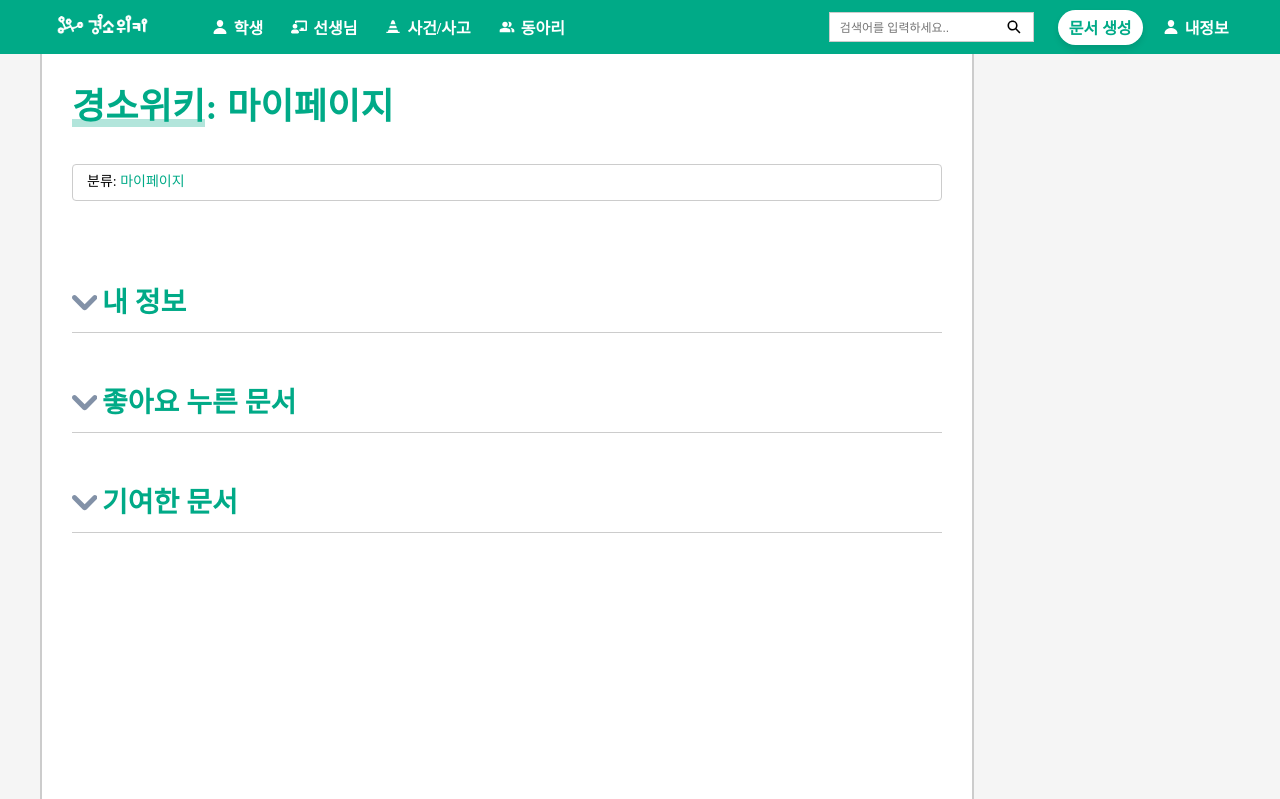
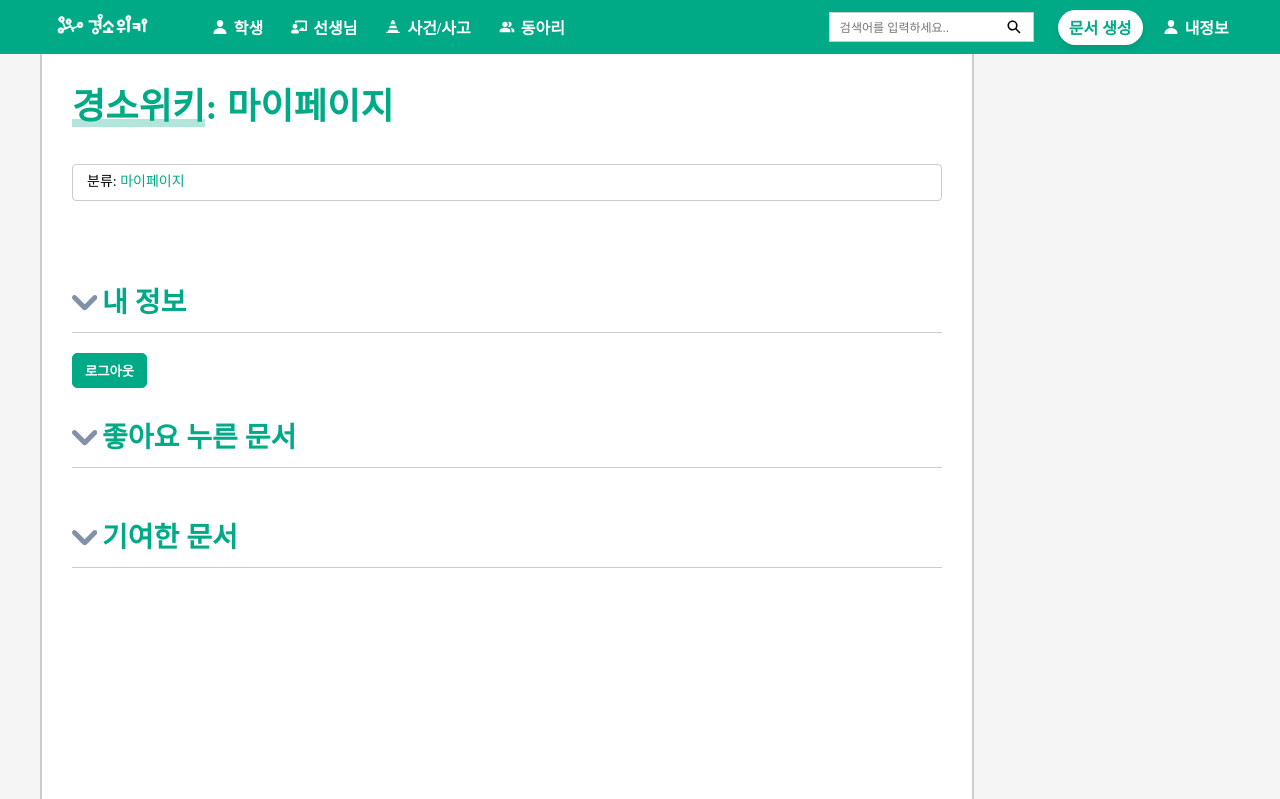
Before and after one commit to GYEONGSOWIKI/GYEONGSOWIKI_WEB_FE, a React (Vite) app: page /mypage in a window 1280 px wide. Shown: the top 799 px of the page. Built offline with nearby package versions, Linux system fonts and the light colour scheme; a web font is replaced by a local one.

Commit message:
✨ feat logout button in mypage

```diff
--- a/src/pages/User/MyPage/index.tsx
+++ b/src/pages/User/MyPage/index.tsx
@@ -11,7 +11,9 @@ const MyPage = () => {
                         <C.Classify description="마이페이지" />
                         <S.MyPageDescWrap>
                             <C.Toggle title="내 정보">
-                                <></>
+                                <S.MyInfoWrap>
+                                    <button>로그아웃</button>
+                                </S.MyInfoWrap>
                             </C.Toggle>
                             <C.Toggle title="좋아요 누른 문서">
                                 <></>
--- a/src/pages/User/MyPage/style.ts
+++ b/src/pages/User/MyPage/style.ts
@@ -51,3 +51,15 @@ export const MyPageDescWrap = styled.main`
   justify-content: unset;
   align-items: unset;
 `;
+
+export const MyInfoWrap = styled.div`
+  & > button {
+    padding: 7px 12px;
+    background-color: #00aa87;
+    color: #fff;
+    border: 1px solid #00aa87;
+    border-radius: 5px;
+    font-weight: 600;
+    cursor: pointer;
+  }
+`;
```
